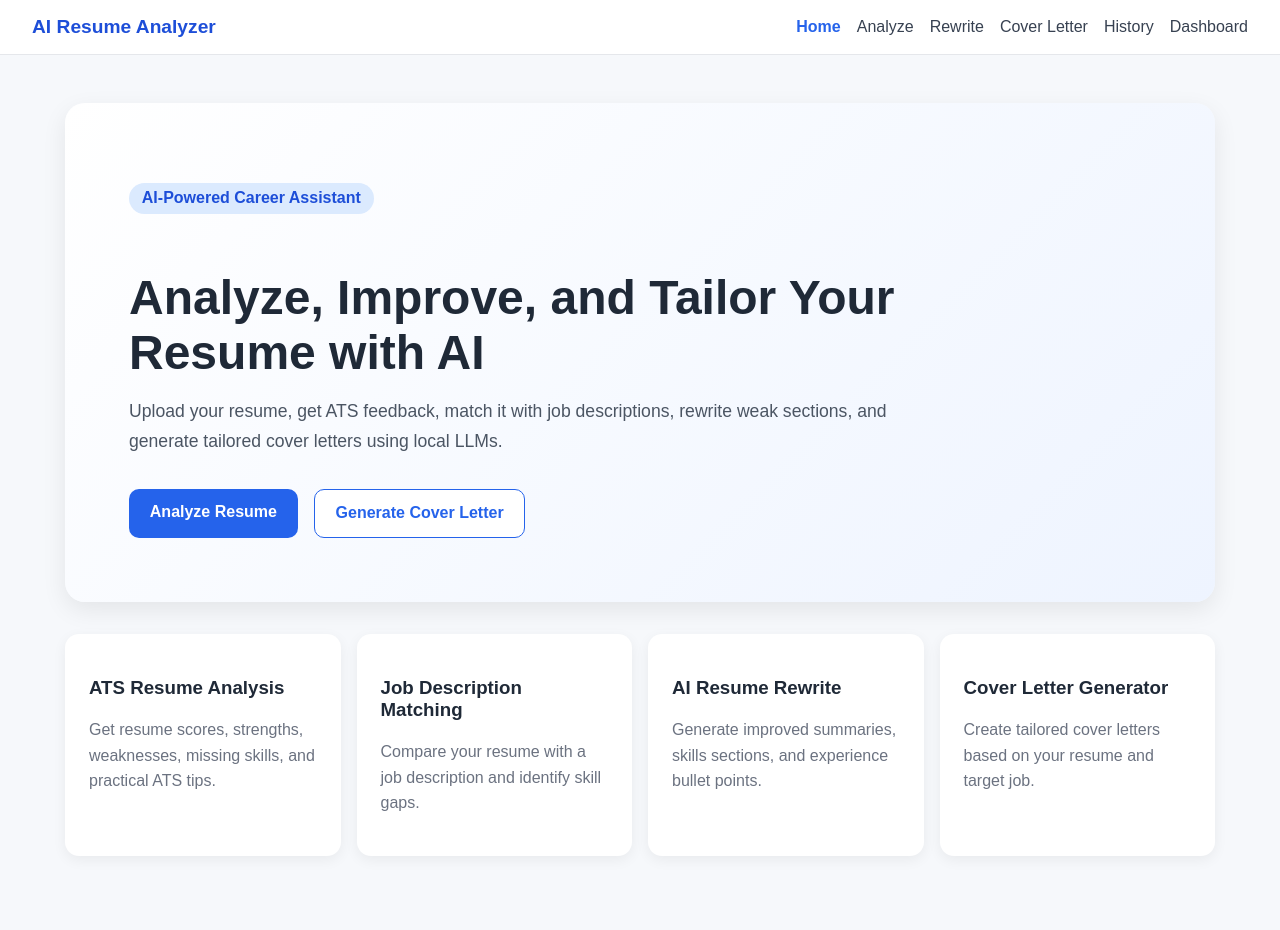
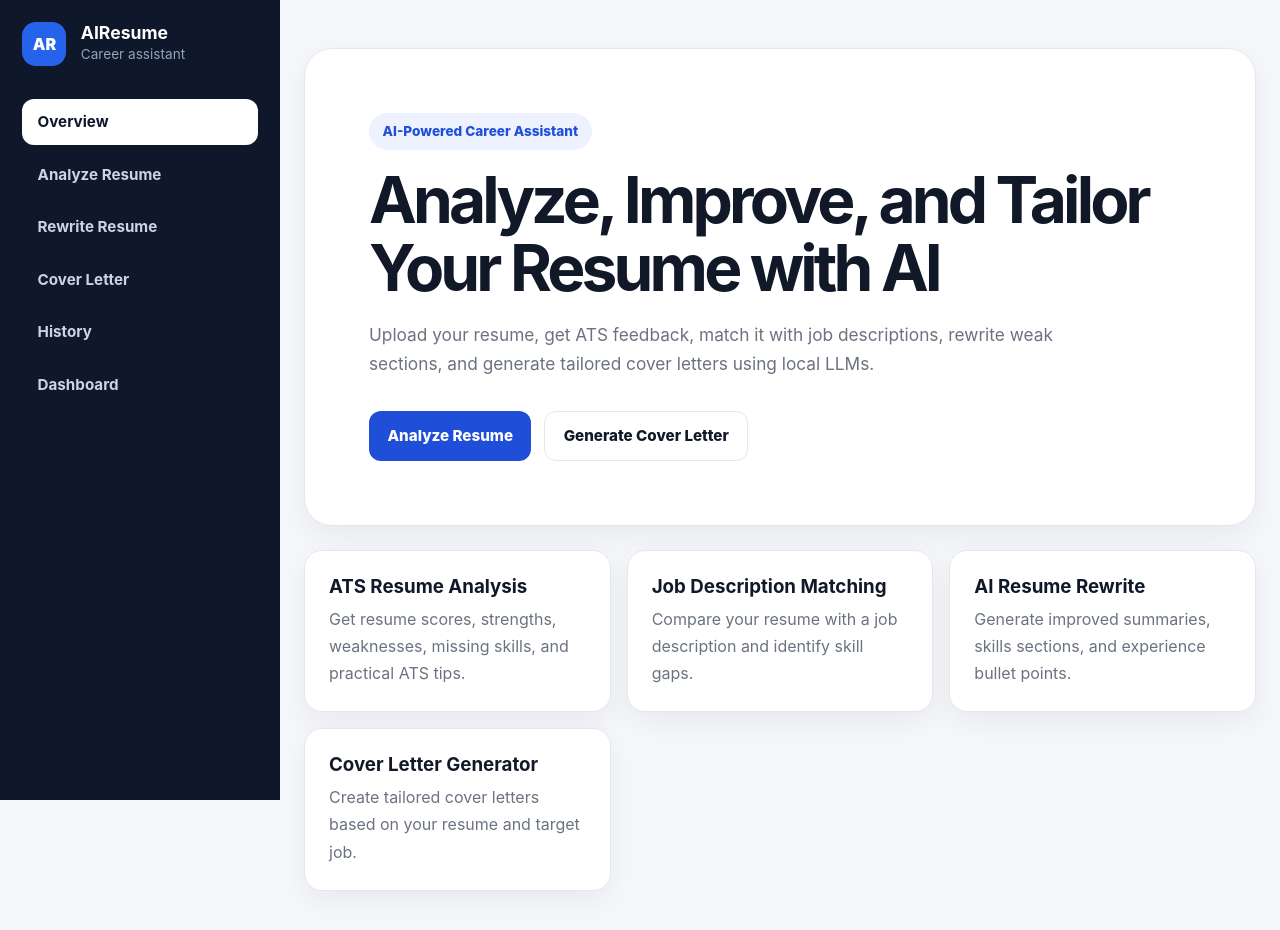
Before and after one commit to nirupamm/ai-resume-analyzer, a React app in the folder frontend/: page / in a window 1280 px wide. Shown: the top 930 px of the page. Before the commit the page ends 904 px from the top, so only its background shows below. Built offline with nearby package versions, Linux system fonts and the light colour scheme; the HTML template or start-up script is replaced by a standard one.

Commit message:
Add modern sidebar app layout

```diff
--- a/frontend/src/App.jsx
+++ b/frontend/src/App.jsx
@@ -1,6 +1,6 @@
 import { BrowserRouter, Routes, Route } from "react-router-dom";
 
-import Navbar from "./components/Navbar";
+import AppLayout from "./components/AppLayout";
 
 import Home from "./pages/Home";
 import AnalyzeResume from "./pages/AnalyzeResume";
@@ -12,15 +12,15 @@ import Dashboard from "./pages/Dashboard";
 function App() {
   return (
     <BrowserRouter>
-      <Navbar />
-
       <Routes>
+        <Route element={<AppLayout />}>
           <Route path="/" element={<Home />} />
           <Route path="/analyze" element={<AnalyzeResume />} />
           <Route path="/rewrite" element={<RewriteResume />} />
           <Route path="/cover-letter" element={<CoverLetter />} />
           <Route path="/history" element={<History />} />
           <Route path="/dashboard" element={<Dashboard />} />
+        </Route>
       </Routes>
     </BrowserRouter>
   );
--- /dev/null
+++ b/frontend/src/components/AppLayout.jsx
@@ -0,0 +1,44 @@
+import { NavLink, Outlet } from "react-router-dom";
+
+export default function AppLayout() {
+  const navItems = [
+    { path: "/", label: "Overview" },
+    { path: "/analyze", label: "Analyze Resume" },
+    { path: "/rewrite", label: "Rewrite Resume" },
+    { path: "/cover-letter", label: "Cover Letter" },
+    { path: "/history", label: "History" },
+    { path: "/dashboard", label: "Dashboard" },
+  ];
+
+  return (
+    <div className="app-shell">
+      <aside className="sidebar">
+        <div className="sidebar-brand">
+          <div className="brand-icon">AR</div>
+          <div>
+            <h2>AIResume</h2>
+            <p>Career assistant</p>
+          </div>
+        </div>
+
+        <nav className="sidebar-nav">
+          {navItems.map((item) => (
+            <NavLink
+              key={item.path}
+              to={item.path}
+              className={({ isActive }) =>
+                isActive ? "sidebar-link active-sidebar-link" : "sidebar-link"
+              }
+            >
+              {item.label}
+            </NavLink>
+          ))}
+        </nav>
+      </aside>
+
+      <main className="app-main">
+        <Outlet />
+      </main>
+    </div>
+  );
+}
--- a/frontend/src/components/Navbar.jsx
+++ /dev/null
@@ -1,32 +0,0 @@
-import { NavLink } from "react-router-dom";
-
-export default function Navbar() {
-  const navItems = [
-    { path: "/", label: "Home" },
-    { path: "/analyze", label: "Analyze" },
-    { path: "/rewrite", label: "Rewrite" },
-    { path: "/cover-letter", label: "Cover Letter" },
-    { path: "/history", label: "History" },
-    { path: "/dashboard", label: "Dashboard" },
-  ];
-
-  return (
-    <nav className="navbar">
-      <div className="nav-brand">AI Resume Analyzer</div>
-
-      <div className="nav-links">
-        {navItems.map((item) => (
-          <NavLink
-            key={item.path}
-            to={item.path}
-            className={({ isActive }) =>
-              isActive ? "nav-link active-link" : "nav-link"
-            }
-          >
-            {item.label}
-          </NavLink>
-        ))}
-      </div>
-    </nav>
-  );
-}
--- a/frontend/src/index.css
+++ b/frontend/src/index.css
@@ -1,53 +1,246 @@
+:root {
+  --bg: #f5f7fb;
+  --surface: #ffffff;
+  --surface-soft: #f9fafb;
+  --text: #111827;
+  --muted: #6b7280;
+  --border: #e5e7eb;
+  --primary: #1f4fd8;
+  --primary-dark: #173ea8;
+  --success: #15803d;
+  --danger: #dc2626;
+  --shadow: 0 10px 30px rgba(15, 23, 42, 0.06);
+}
+
+* {
+  box-sizing: border-box;
+}
+
 body {
   margin: 0;
-  font-family: Arial, sans-serif;
-  background: #f6f8fb;
-  color: #1f2937;
+  font-family: Inter, system-ui, -apple-system, BlinkMacSystemFont, "Segoe UI",
+    sans-serif;
+  background: var(--bg);
+  color: var(--text);
+}
+.app-shell {
+  min-height: 100vh;
+  display: grid;
+  grid-template-columns: 280px 1fr;
+}
+
+.sidebar {
+  background: #0f172a;
+  color: white;
+  padding: 1.4rem;
+  position: sticky;
+  top: 0;
+  height: 100vh;
+}
+
+.sidebar-brand {
+  display: flex;
+  gap: 0.9rem;
+  align-items: center;
+  margin-bottom: 2rem;
+}
+
+.brand-icon {
+  width: 44px;
+  height: 44px;
+  border-radius: 14px;
+  display: grid;
+  place-items: center;
+  background: #2563eb;
+  color: white;
+  font-weight: 900;
+}
+
+.sidebar-brand h2 {
+  margin: 0;
+  font-size: 1.1rem;
+}
+
+.sidebar-brand p {
+  margin: 0;
+  color: #94a3b8;
+  font-size: 0.85rem;
+}
+
+.sidebar-nav {
+  display: flex;
+  flex-direction: column;
+  gap: 0.4rem;
+}
+
+.sidebar-link {
+  color: #cbd5e1;
+  text-decoration: none;
+  padding: 0.85rem 0.95rem;
+  border-radius: 12px;
+  font-weight: 700;
+  font-size: 0.95rem;
+}
+
+.sidebar-link:hover {
+  background: rgba(255, 255, 255, 0.08);
+  color: white;
+}
+
+.active-sidebar-link {
+  background: white;
+  color: #0f172a;
+}
+
+.app-main {
+  min-width: 0;
+}
+
+h1,
+h2,
+h3,
+p {
+  margin-top: 0;
+}
+
+p {
+  line-height: 1.7;
+}
+
+.navbar {
+  background: rgba(255, 255, 255, 0.92);
+  backdrop-filter: blur(14px);
+  border-bottom: 1px solid var(--border);
+  padding: 1rem 2rem;
+  display: flex;
+  justify-content: space-between;
+  align-items: center;
+  position: sticky;
+  top: 0;
+  z-index: 20;
+}
+
+.nav-brand {
+  font-weight: 800;
+  font-size: 1.1rem;
+  color: var(--text);
+  letter-spacing: -0.02em;
+}
+
+.nav-brand span {
+  color: var(--primary);
+}
+
+.nav-links {
+  display: flex;
+  gap: 0.35rem;
+  flex-wrap: wrap;
+}
+
+.nav-link {
+  text-decoration: none;
+  color: var(--muted);
+  font-size: 0.92rem;
+  font-weight: 600;
+  padding: 0.55rem 0.8rem;
+  border-radius: 999px;
+}
+
+.nav-link:hover {
+  color: var(--text);
+  background: var(--surface-soft);
+}
+
+.active-link {
+  color: var(--primary);
+  background: #eef2ff;
 }
 
 .page-container {
-  max-width: 1100px;
+  max-width: 1120px;
   margin: 0 auto;
-  padding: 2rem;
+  padding: 2.5rem 1.5rem;
 }
 
 .subtitle {
-  color: #6b7280;
+  color: var(--muted);
+  max-width: 720px;
   margin-bottom: 1.5rem;
 }
 
 .form-card,
 .result-card,
-.score-card {
-  background: white;
-  border-radius: 12px;
+.score-card,
+.feature-card {
+  background: var(--surface);
+  border: 1px solid var(--border);
+  border-radius: 18px;
   padding: 1.5rem;
-  box-shadow: 0 4px 14px rgba(0, 0, 0, 0.06);
-  margin-bottom: 1rem;
+  box-shadow: var(--shadow);
 }
 
 .form-card {
   display: flex;
   flex-direction: column;
   gap: 1rem;
+  max-width: 820px;
+}
+
+label {
+  font-weight: 700;
+  color: #374151;
+  font-size: 0.92rem;
 }
 
 input,
 textarea {
-  padding: 0.8rem;
-  border: 1px solid #d1d5db;
-  border-radius: 8px;
-  font-size: 1rem;
+  width: 100%;
+  padding: 0.9rem 1rem;
+  border: 1px solid var(--border);
+  border-radius: 12px;
+  font-size: 0.96rem;
+  background: var(--surface-soft);
+  color: var(--text);
 }
 
-button {
-  background: #2563eb;
+textarea {
+  resize: vertical;
+}
+
+input:focus,
+textarea:focus {
+  outline: none;
+  border-color: var(--primary);
+  background: white;
+  box-shadow: 0 0 0 4px rgba(31, 79, 216, 0.1);
+}
+
+button,
+.primary-link,
+.secondary-link {
+  border: none;
+  text-decoration: none;
+  padding: 0.9rem 1.15rem;
+  border-radius: 12px;
+  font-size: 0.95rem;
+  font-weight: 800;
+  cursor: pointer;
+  display: inline-flex;
+  justify-content: center;
+  align-items: center;
+  transition: 0.18s ease;
+}
+
+button,
+.primary-link {
+  background: var(--primary);
   color: white;
-  border: none;
-  padding: 0.9rem 1.2rem;
-  border-radius: 8px;
-  font-size: 1rem;
-  cursor: pointer;
+}
+
+button:hover:not(:disabled),
+.primary-link:hover {
+  background: var(--primary-dark);
+  transform: translateY(-1px);
 }
 
 button:disabled {
@@ -55,18 +248,30 @@ button:disabled {
   cursor: not-allowed;
 }
 
+.secondary-link {
+  background: white;
+  color: var(--text);
+  border: 1px solid var(--border);
+}
+
+.secondary-link:hover {
+  background: var(--surface-soft);
+}
+
 .results-section {
-  margin-top: 2rem;
+  margin-top: 2.2rem;
 }
 
 .score-grid,
-.result-grid {
+.result-grid,
+.features-grid {
   display: grid;
   gap: 1rem;
 }
 
 .score-grid {
   grid-template-columns: repeat(auto-fit, minmax(220px, 1fr));
+  margin-bottom: 1rem;
 }
 
 .result-grid {
@@ -74,18 +279,32 @@ button:disabled {
 }
 
 .score-card p {
-  font-size: 2rem;
-  font-weight: bold;
-  color: #2563eb;
+  font-size: 2.4rem;
+  font-weight: 900;
+  color: var(--primary);
+  margin-bottom: 0;
+  letter-spacing: -0.04em;
+}
+
+.result-card {
+  margin-bottom: 1rem;
+}
+
+.result-card h3,
+.score-card h3 {
+  margin-bottom: 0.75rem;
 }
 
 .result-card ul {
   padding-left: 1.2rem;
+  margin-bottom: 0;
 }
 
 .result-card li {
-  margin-bottom: 0.5rem;
+  margin-bottom: 0.55rem;
+  color: #374151;
 }
+
 .history-table {
   width: 100%;
   border-collapse: collapse;
@@ -93,191 +312,142 @@ button:disabled {
 
 .history-table th,
 .history-table td {
-  padding: 0.9rem;
+  padding: 0.95rem;
   text-align: left;
-  border-bottom: 1px solid #e5e7eb;
+  border-bottom: 1px solid var(--border);
 }
 
 .history-table th {
-  background: #f9fafb;
-  font-weight: bold;
+  background: var(--surface-soft);
+  font-size: 0.85rem;
+  text-transform: uppercase;
+  color: var(--muted);
+  letter-spacing: 0.04em;
 }
 
 .history-table tr:hover {
-  background: #f3f4f6;
+  background: var(--surface-soft);
 }
+
+.copy-button {
+  margin-bottom: 1rem;
+  background: var(--success);
+}
+
+.copy-button:hover {
+  background: #166534 !important;
+}
+
+/* Home page */
 .home-page {
-  max-width: 1150px;
+  max-width: 1180px;
   margin: 0 auto;
-  padding: 3rem 2rem;
+  padding: 3rem 1.5rem;
 }
 
 .hero-section {
-  background: linear-gradient(135deg, #ffffff, #eef4ff);
-  border-radius: 20px;
+  background: var(--surface);
+  border: 1px solid var(--border);
+  border-radius: 28px;
   padding: 4rem;
-  box-shadow: 0 8px 24px rgba(0, 0, 0, 0.08);
+  box-shadow: var(--shadow);
 }
 
 .badge {
   display: inline-block;
-  background: #dbeafe;
-  color: #1d4ed8;
-  padding: 0.4rem 0.8rem;
+  background: #eef2ff;
+  color: var(--primary);
+  padding: 0.45rem 0.85rem;
   border-radius: 999px;
-  font-weight: bold;
+  font-weight: 800;
+  font-size: 0.85rem;
   margin-bottom: 1rem;
 }
 
 .hero-section h1 {
-  font-size: 3rem;
-  max-width: 800px;
-  margin-bottom: 1rem;
+  font-size: clamp(2.2rem, 5vw, 4rem);
+  max-width: 900px;
+  line-height: 1.05;
+  letter-spacing: -0.06em;
+  margin-bottom: 1.2rem;
 }
 
 .hero-text {
-  font-size: 1.1rem;
-  color: #4b5563;
+  font-size: 1.08rem;
+  color: var(--muted);
   max-width: 760px;
-  line-height: 1.7;
 }
 
 .hero-actions {
   display: flex;
-  gap: 1rem;
+  gap: 0.8rem;
   margin-top: 2rem;
   flex-wrap: wrap;
 }
 
-.primary-link,
-.secondary-link {
-  text-decoration: none;
-  padding: 0.9rem 1.3rem;
-  border-radius: 10px;
-  font-weight: bold;
+.features-grid {
+  grid-template-columns: repeat(auto-fit, minmax(240px, 1fr));
+  margin-top: 1.5rem;
 }
 
-.primary-link {
-  background: #2563eb;
-  color: white;
-}
-
-.secondary-link {
-  background: white;
-  color: #2563eb;
-  border: 1px solid #2563eb;
-}
-
-.features-grid {
-  display: grid;
-  grid-template-columns: repeat(auto-fit, minmax(240px, 1fr));
-  margin-top: 2rem;
-  gap: 1rem;
-}
-
-.feature-card {
-  background: white;
-  padding: 1.5rem;
-  border-radius: 14px;
-  box-shadow: 0 4px 14px rgba(0, 0, 0, 0.06);
+.feature-card h3 {
+  margin-bottom: 0.5rem;
 }
 
 .feature-card p {
-  color: #6b7280;
-  line-height: 1.6;
-}
-.navbar {
-  background: white;
-  border-bottom: 1px solid #e5e7eb;
-  padding: 1rem 2rem;
-  display: flex;
-  justify-content: space-between;
-  align-items: center;
-  position: sticky;
-  top: 0;
-  z-index: 10;
+  color: var(--muted);
+  margin-bottom: 0;
 }
 
-.nav-brand {
-  font-weight: bold;
-  font-size: 1.2rem;
-  color: #1d4ed8;
-}
-
-.nav-links {
-  display: flex;
-  gap: 1rem;
-  flex-wrap: wrap;
-}
-
-.nav-link {
-  text-decoration: none;
-  color: #374151;
-  font-weight: 500;
-}
-
-.nav-link:hover {
-  color: #2563eb;
-}
-
-.active-link {
-  color: #2563eb;
-  font-weight: bold;
-}
+/* Loading/error */
 .loading-card {
-  background: white;
+  background: var(--surface);
   padding: 2rem;
-  border-radius: 12px;
+  border-radius: 18px;
   text-align: center;
-  box-shadow: 0 4px 14px rgba(0, 0, 0, 0.06);
+  border: 1px solid var(--border);
+  box-shadow: var(--shadow);
 }
 
 .error-text {
-  color: #dc2626;
-  font-weight: 600;
+  color: var(--danger);
+  font-weight: 700;
 }
 
 .success-text {
-  color: #16a34a;
-  font-weight: 600;
+  color: var(--success);
+  font-weight: 700;
 }
 
-.copy-button {
-  margin-bottom: 1rem;
-  background: #16a34a;
-}
+@media (max-width: 900px) {
+  .app-shell {
+    grid-template-columns: 1fr;
+  }
 
-.copy-button:hover {
-  background: #15803d;
-}
+  .sidebar {
+    height: auto;
+    position: static;
+  }
 
-button:hover:not(:disabled) {
-  background: #1d4ed8;
-}
+  .sidebar-nav {
+    flex-direction: row;
+    overflow-x: auto;
+    padding-bottom: 0.3rem;
+  }
 
-input:focus,
-textarea:focus {
-  outline: none;
-  border-color: #2563eb;
-  box-shadow: 0 0 0 3px rgba(37, 99, 235, 0.15);
-}
-
-@media (max-width: 768px) {
-  .navbar {
-    align-items: flex-start;
-    flex-direction: column;
-    gap: 1rem;
+  .sidebar-link {
+    white-space: nowrap;
   }
 
   .hero-section {
     padding: 2rem;
   }
 
-  .hero-section h1 {
-    font-size: 2rem;
+  .page-container {
+    padding: 1.2rem;
   }
 
-  .page-container {
-    padding: 1rem;
+  .history-table {
+    font-size: 0.85rem;
   }
 }
```
Lines whose indentation alone changed are shown as unchanged.
